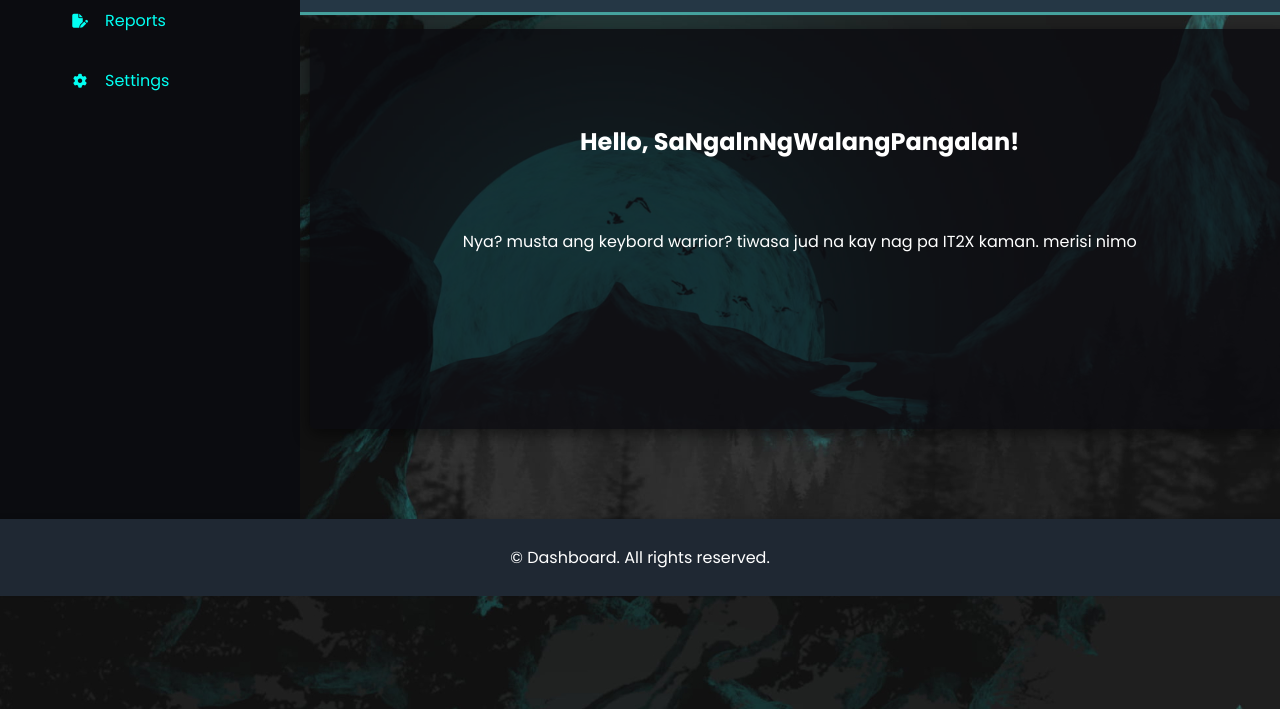
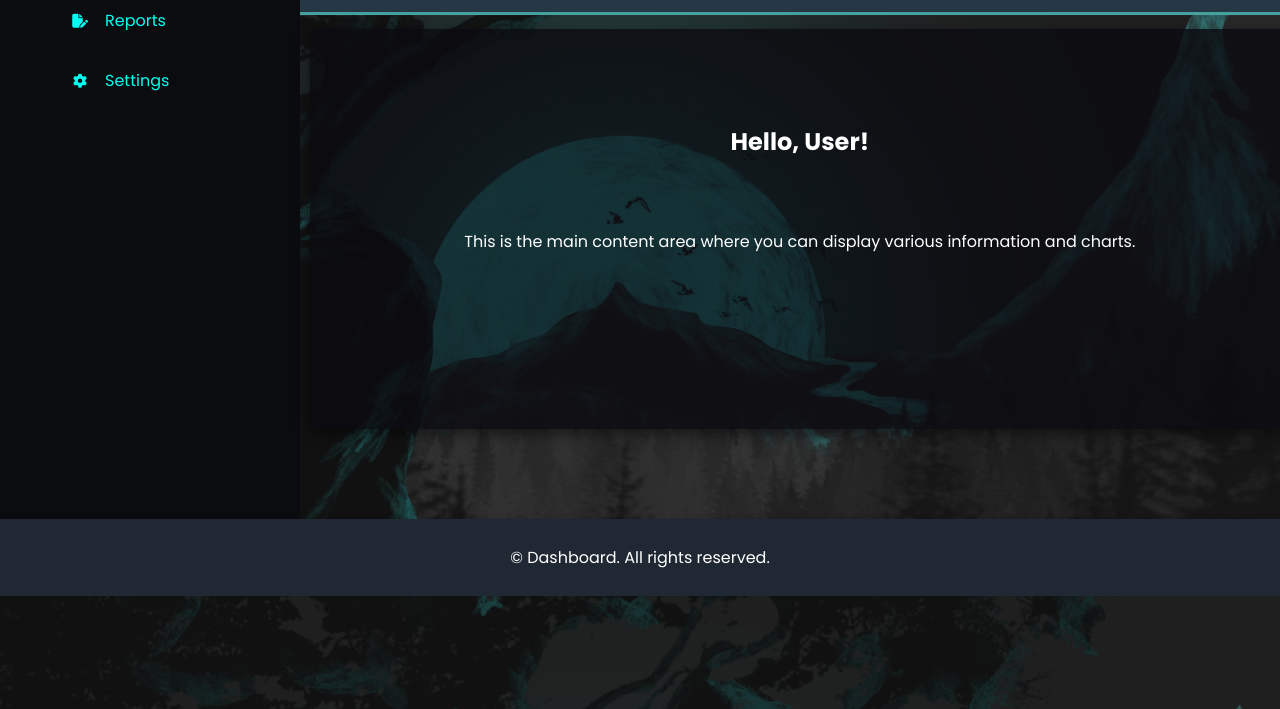
Before and after one commit to IzaThing/web-systems-technologies, a plain HTML site: page Lam_dashboard.html in a window 1280 px wide. Shown: the part 204-913 px from the top of the page. Drawn offline with Linux system fonts and the light colour scheme.

Commit message:
Update Lam_dashboard.html
changes message

```diff
--- a/Lam_dashboard.html
+++ b/Lam_dashboard.html
@@ -35,8 +35,8 @@
 
         <div class="products">
             <div class="product-card">
-                <h2 class="product-description">Hello, SaNgalnNgWalangPangalan!</h2>
-                <p class="text-secondary">Nya? musta ang keybord warrior? tiwasa jud na kay nag pa IT2X kaman. merisi nimo</p>
+                <h2 class="product-description">Hello, User!</h2>
+                <p class="text-secondary">This is the main content area where you can display various information and charts.</p>
             </div>
             <div>
 
```
